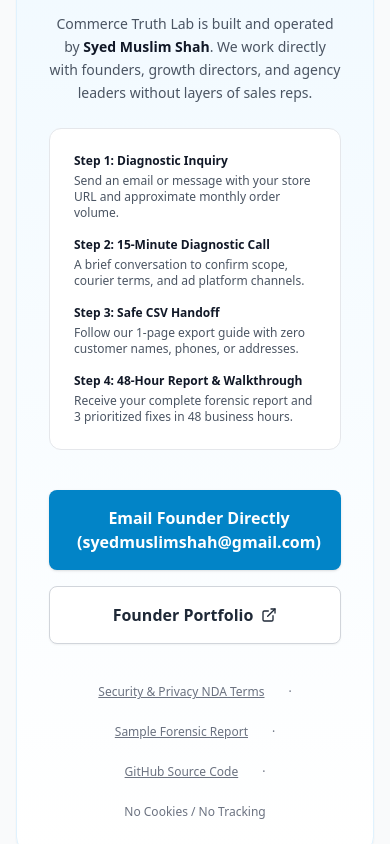
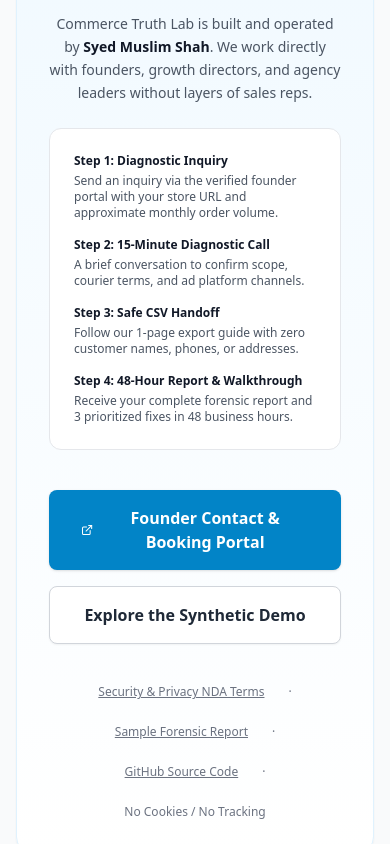
Before and after one commit to muslim-rashdi-ecom/commerce-truth-lab, a React (Vite) app in the folder apps/web/: page / in a window 390 px wide. Shown: the part 10537-11381 px from the top of the page. Built offline with nearby package versions, Linux system fonts and the light colour scheme; no server answers.

Commit message:
fix(security): eliminate personal email exposure in favor of verified founder portal

```diff
--- a/apps/web/src/pages/LandingPage.tsx
+++ b/apps/web/src/pages/LandingPage.tsx
@@ -17,7 +17,6 @@
   Compass,
   Clock,
   CheckCircle2,
-  Mail,
   Building2,
   FileText
 } from 'lucide-react';
@@ -91,7 +90,9 @@
 
           <div className="flex flex-col sm:flex-row justify-center items-center gap-4">
             <a
-              href="mailto:syedmuslimshah@gmail.com?subject=Shopify%20Measurement%20%26%20Funnel%20Truth%20Sprint%20Inquiry"
+              href="https://syed-muslim-shah-portfolio.vercel.app/"
+              target="_blank"
+              rel="noopener noreferrer"
               className="w-full sm:w-auto px-8 py-4 bg-brand-600 hover:bg-brand-700 text-white font-semibold rounded-lg shadow-md hover:shadow-lg transition-all flex items-center justify-center text-base sm:text-lg"
             >
               Request a Shopify Measurement &amp; Funnel Truth Sprint
@@ -548,10 +549,12 @@
 
           <div className="text-center pt-2">
             <a
-              href="mailto:syedmuslimshah@gmail.com?subject=Agency%20Partner%20Inquiry%20-%20Commerce%20Truth%20Lab"
+              href="https://syed-muslim-shah-portfolio.vercel.app/"
+              target="_blank"
+              rel="noopener noreferrer"
               className="inline-flex items-center px-6 py-3 bg-gray-900 hover:bg-black text-white text-sm font-medium rounded-lg shadow-sm transition-colors"
             >
-              <Mail className="w-4 h-4 mr-2" />
+              <ExternalLink className="w-4 h-4 mr-2" />
               Inquire About Agency Partnerships
             </a>
           </div>
@@ -574,7 +577,7 @@
           <div className="max-w-3xl mx-auto bg-white p-6 rounded-xl border border-gray-200 text-left grid grid-cols-1 sm:grid-cols-2 gap-4 text-xs sm:text-sm">
             <div className="space-y-1">
               <span className="font-bold text-gray-900 block">Step 1: Diagnostic Inquiry</span>
-              <p className="text-gray-600">Send an email or message with your store URL and approximate monthly order volume.</p>
+              <p className="text-gray-600">Send an inquiry via the verified founder portal with your store URL and approximate monthly order volume.</p>
             </div>
             <div className="space-y-1">
               <span className="font-bold text-gray-900 block">Step 2: 15-Minute Diagnostic Call</span>
@@ -592,21 +595,20 @@
 
           <div className="flex flex-col sm:flex-row justify-center items-center gap-4 pt-4">
             <a
-              href="mailto:syedmuslimshah@gmail.com?subject=Shopify%20Measurement%20%26%20Funnel%20Truth%20Sprint%20Inquiry"
-              className="w-full sm:w-auto px-8 py-4 bg-brand-600 hover:bg-brand-700 text-white font-semibold rounded-lg shadow transition-all flex items-center justify-center text-base"
-            >
-              <Mail className="w-4 h-4 mr-2" />
-              Email Founder Directly (syedmuslimshah@gmail.com)
-            </a>
-            <a
               href="https://syed-muslim-shah-portfolio.vercel.app/"
               target="_blank"
               rel="noopener noreferrer"
-              className="w-full sm:w-auto px-8 py-4 bg-white border border-gray-300 hover:bg-gray-50 text-gray-800 font-semibold rounded-lg shadow-sm transition-all flex items-center justify-center text-base"
+              className="w-full sm:w-auto px-8 py-4 bg-brand-600 hover:bg-brand-700 text-white font-semibold rounded-lg shadow transition-all flex items-center justify-center text-base"
             >
-              Founder Portfolio
-              <ExternalLink className="ml-2 w-4 h-4" />
+              <ExternalLink className="w-4 h-4 mr-2" />
+              Founder Contact &amp; Booking Portal
             </a>
+            <button
+              onClick={() => navigate('/demo')}
+              className="w-full sm:w-auto px-8 py-4 bg-white border border-gray-300 hover:bg-gray-50 text-gray-800 font-semibold rounded-lg shadow-sm transition-all text-base"
+            >
+              Explore the Synthetic Demo
+            </button>
           </div>
 
           <div className="pt-4 flex flex-wrap justify-center items-center gap-6 text-xs text-gray-500 font-medium">
```
Also changed, not shown: 1 other file (tests, documents, lock files or other folders).
